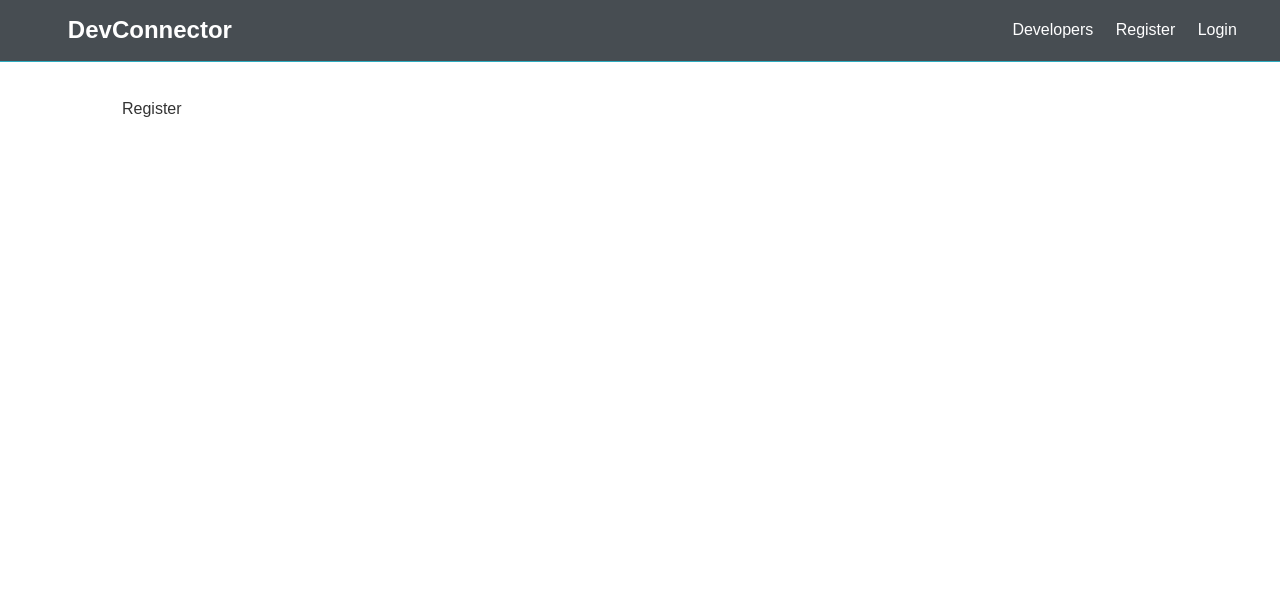
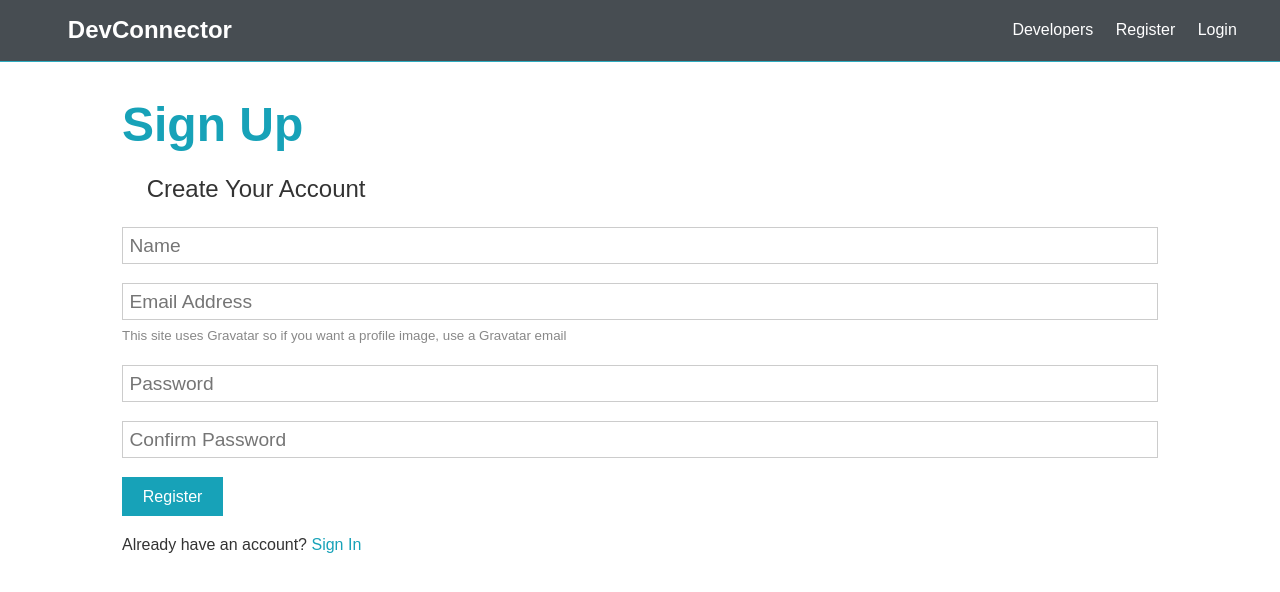
Before and after one commit to zootechdrum/devconnecter, a React (Create React App) app in the folder client/: page /register in a window 1280 px wide. Shown: the top 592 px of the page. Built offline with nearby package versions, Linux system fonts and the light colour scheme.

Commit message:
added login form

```diff
--- a/client/src/components/auth/Register.js
+++ b/client/src/components/auth/Register.js
@@ -1,10 +1,43 @@
-import React from 'react'
+import React, { Fragment } from 'react'
 
 const Register = () => {
     return (
-        <div>
-            Register
-        </div>
+        <Fragment>
+            <h1 class="large text-primary">Sign Up</h1>
+            <p class="lead"><i class="fas fa-user"></i> Create Your Account</p>
+            <form class="form" action="create-profile.html">
+                <div class="form-group">
+                    <input type="text" placeholder="Name" name="name" required />
+                </div>
+                <div class="form-group">
+                    <input type="email" placeholder="Email Address" name="email" />
+                    <small class="form-text"
+                    >This site uses Gravatar so if you want a profile image, use a
+            Gravatar email</small
+                    >
+                </div>
+                <div class="form-group">
+                    <input
+                        type="password"
+                        placeholder="Password"
+                        name="password"
+                        minLength="6"
+                    />
+                </div>
+                <div class="form-group">
+                    <input
+                        type="password"
+                        placeholder="Confirm Password"
+                        name="password2"
+                        minLength="6"
+                    />
+                </div>
+                <input type="submit" class="btn btn-primary" value="Register" />
+            </form>
+            <p class="my-1">
+                Already have an account? <a href="login.html">Sign In</a>
+            </p>
+        </Fragment>
     )
 }
 
--- a/client/src/components/layout/Landing.js
+++ b/client/src/components/layout/Landing.js
@@ -1,4 +1,5 @@
-import React from 'react'
+import React from 'react';
+import { Link } from 'react-router-dom';
 
 const Landing = () => {
   return (
@@ -11,8 +12,8 @@ const Landing = () => {
             other developers
           </p>
           <div className="buttons">
-            <a href="register.html" className="btn btn-primary">Sign Up</a>
-            <a href="login.html" className="btn btn-light">Login</a>
+            <Link to="/register" className="btn btn-primary">Sign Up</Link>
+            <Link to="/login" className="btn btn-light">Login</Link>
           </div>
         </div>
       </div>
```
